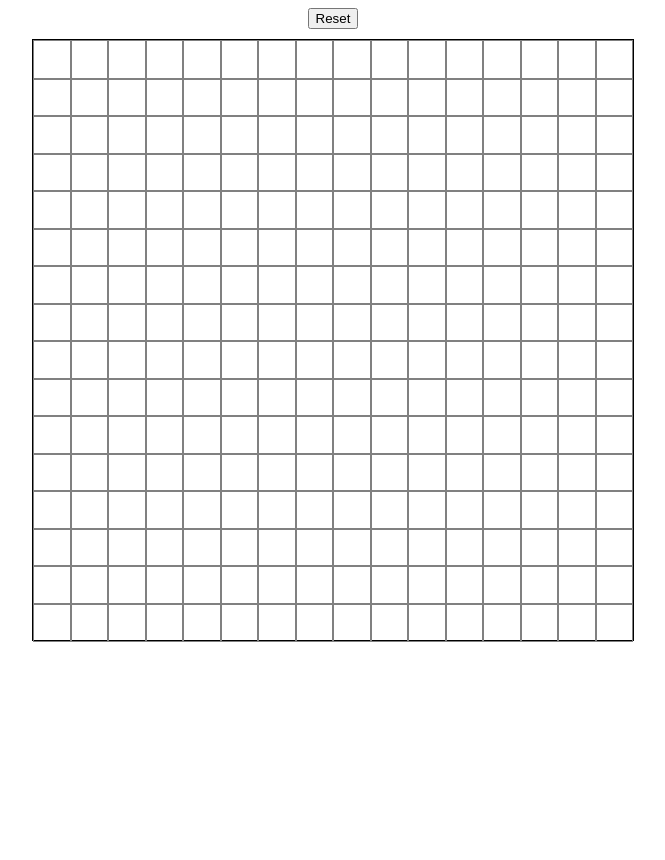
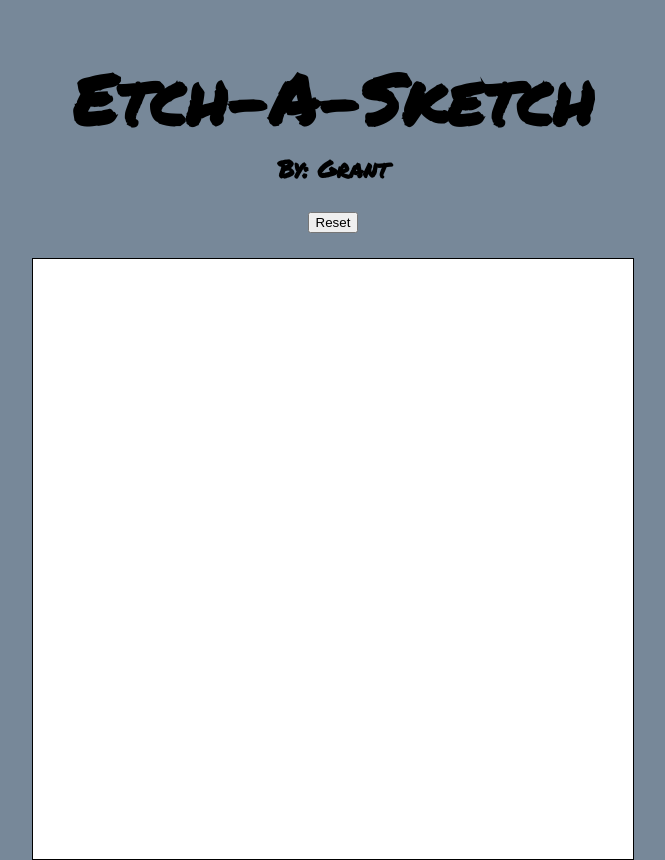
Before and after one commit to godbehere/etch-a-sketch, a plain HTML site: page index.html in a window 1280 px wide. Shown: the whole page, without its empty margins (315-980 px from the left). Before the commit the page ends 808 px from the top, so only its background shows below. Drawn offline with Linux system fonts and the light colour scheme.

Commit message:
Added title and new page styling

```diff
--- a/index.html
+++ b/index.html
@@ -2,15 +2,17 @@
 <html>
 <head>
 	<meta charset="utf-8">
-	<title>Interesting Title</title>
+	<title>Etch-A-Sketch</title>
 
 	<link rel="stylesheet" href="style.css">
 
-
+	<link rel="preconnect" href="https://fonts.gstatic.com">
+	<link href="https://fonts.googleapis.com/css2?family=Permanent+Marker&display=swap" rel="stylesheet">
 
 </head>
 <body>
-
+	<h1 class = "title">Etch-A-Sketch</h1>
+	<h2>By: Grant</h2>
 	<input type="button" id="reset" value="Reset"/>
 	<div class='webpage thin-border'>
 
--- a/style.css
+++ b/style.css
@@ -2,18 +2,34 @@
 html, body {
     width: 100%;
     height: 100%;
+    background-color: lightslategray;
+}
+
+h2 {
+    text-align: center;
+    font-family: 'Permanent Marker', cursive;
+    margin-top: 2px;
+    margin-bottom: 25px;
 }
 
 #reset {
     margin: auto;
-    margin-bottom: 10px;
+    margin-bottom: 25px;
     display: block;
+}
+
+.title{
+    text-align: center;
+    font-family: 'Permanent Marker', cursive;
+    margin-bottom: 2px;
+    font-size: 70px;
 }
 
 .webpage {
     margin: auto;
     height: 600px;
     width: 600px;
+    background-color: white;
 }
 
 .container-col {
@@ -35,7 +51,7 @@ html, body {
 }
 
 .no-border {
-    border: 1px solid grey;
+    border: 1px none grey;
 
 }
 
```
